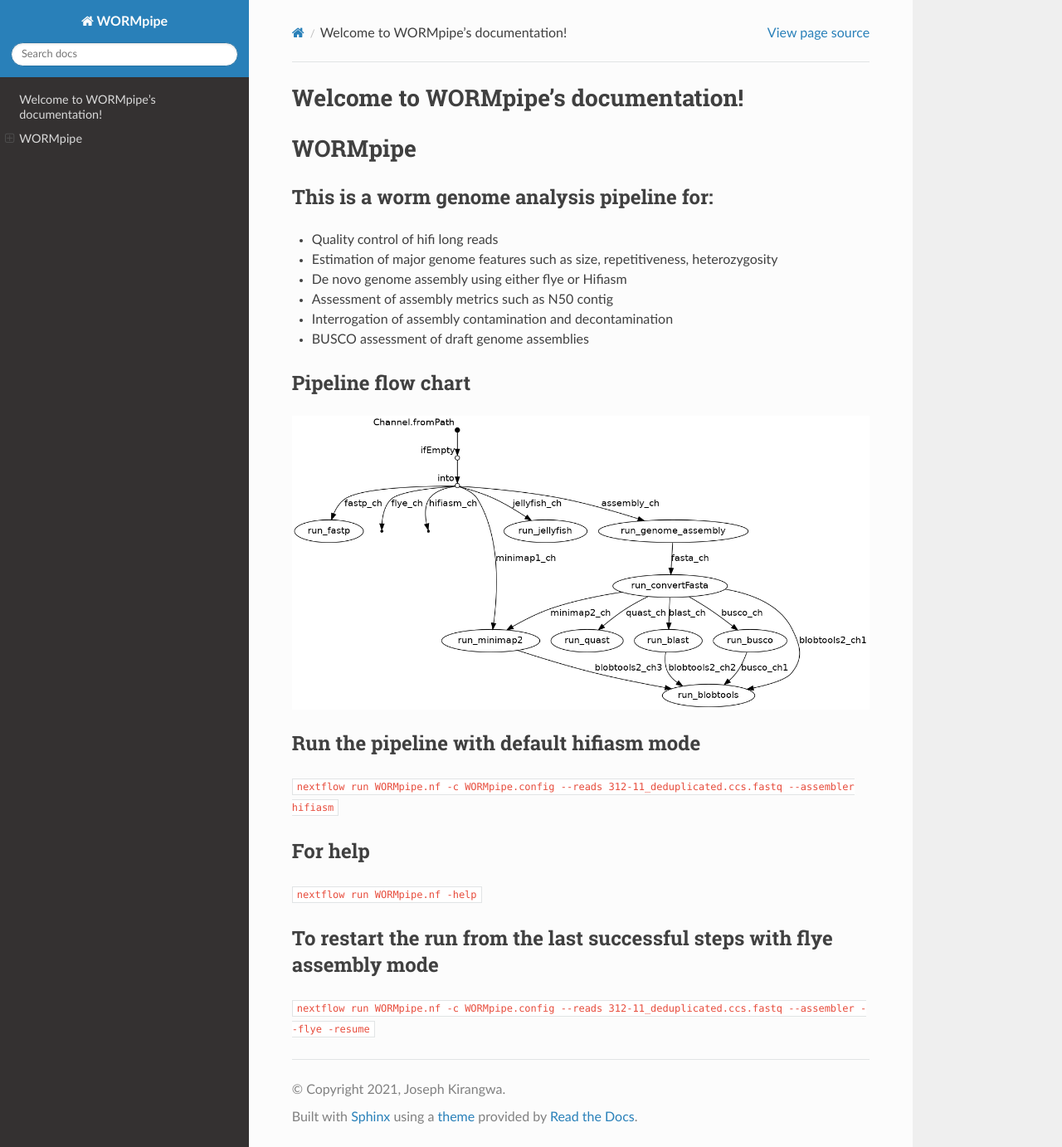
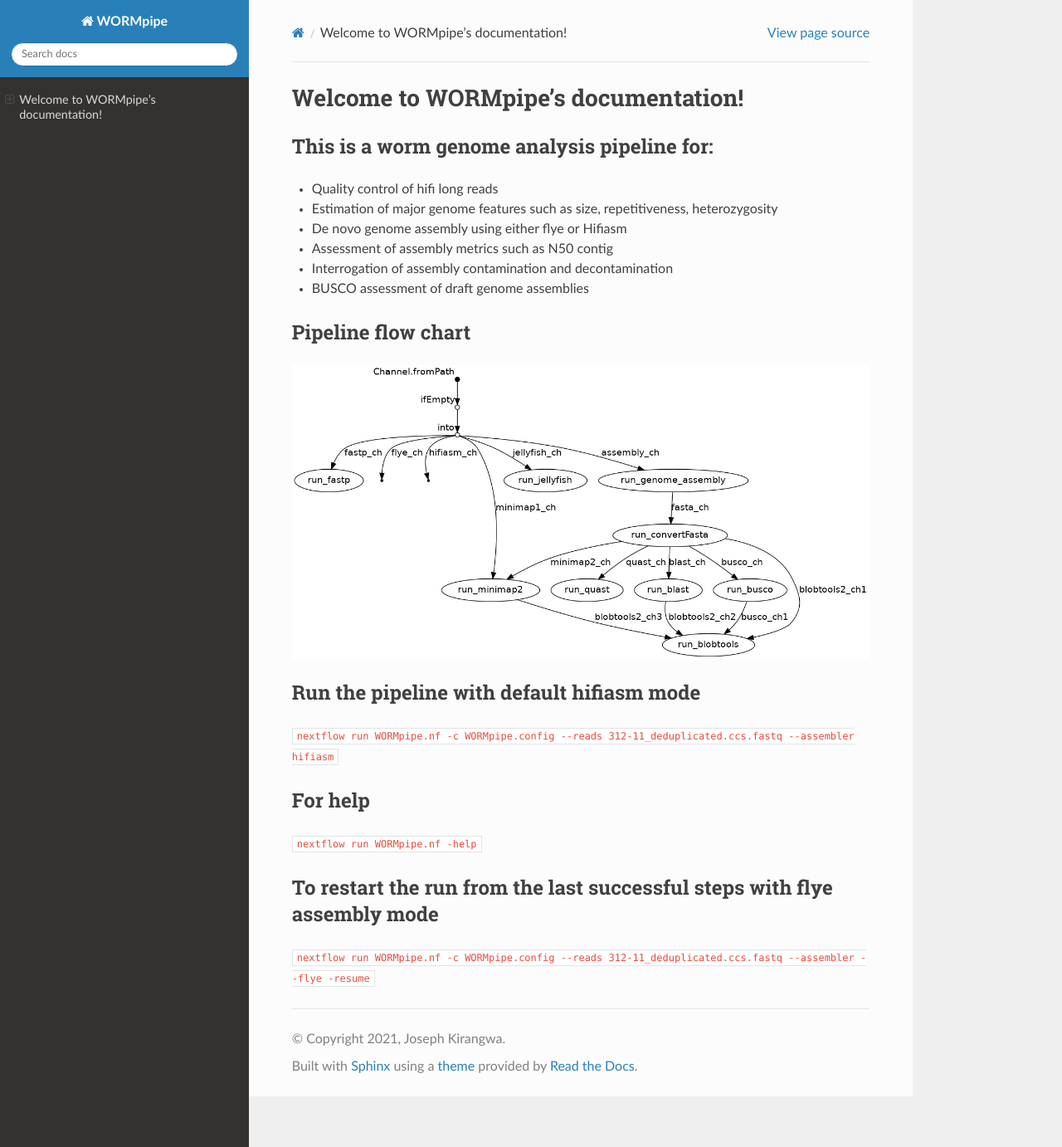
Before and after one commit to jkirangw/WORMpipe, a Sphinx documentation site: the page built from docs/source/index.rst, in a window 1280 px wide and 1382 px high. Shown: the whole window at 83% size. Built offline with Sphinx 7.4.7 and the Read the Docs theme 2.0.0, drawn with Linux system fonts in a browser that asks for light colours.

Commit message:
added documentation

```diff
--- a/docs/source/conf.py
+++ b/docs/source/conf.py
@@ -55,3 +55,10 @@
 # relative to this directory. They are copied after the builtin static files,
 # so a file named "default.css" will overwrite the builtin "default.css".
 html_static_path = ['_static']
+
+rst_epilog = """
+
+.. |WORMpipe_pipeline| image:: https://github.com/jkirangw/WORMpipe/blob/main/WORMpipe_flowchart.png
+           :alt: WORMpipe_pipeline
+
+"""
--- a/docs/source/index.rst
+++ b/docs/source/index.rst
@@ -9,9 +9,6 @@
 .. toctree::
    :maxdepth: 2
    :caption: Contents
-
-WORMpipe
-========
 
 This is a worm genome analysis pipeline for:
 --------------------------------------------
@@ -27,10 +24,7 @@
 Pipeline flow chart
 -------------------
 
-.. image:: https://github.com/jkirangw/WORMpipe/blob/main/WORMpipe_flowchart.png
-   :alt: WORMpipe pipeline
-
-
+|WORMpipe_pipeline|
 
 Run the pipeline with default hifiasm mode
 ------------------------------------------
```
